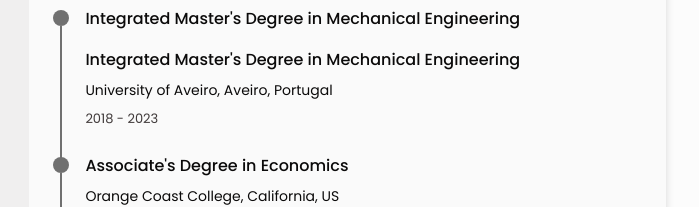
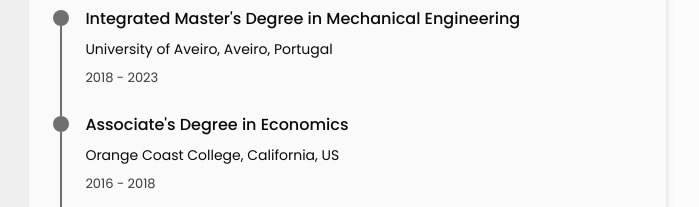
Before and after one commit to hugohashi/hugohashi.github.io, a plain HTML site: page index.html in a window 1280 px wide. Shown: the part 410-617 px from the top of the page, 458-1157 px from the left. Drawn offline with nearby package versions, Linux system fonts and the light colour scheme.

Commit message:
mec eng ua website

```diff
--- a/index.html
+++ b/index.html
@@ -224,9 +224,8 @@
                                 </div>
 
                                 <div class="education_data bd-grid">
-                                    <a href="https://www.ua.pt/pt/c/482/p" target="_blank" class="certification_title"> <h3 class="education_title"> Integrated Master's Degree in Mechanical Engineering </h3>
+                                    <a href="https://www.ua.pt/pt/c/482/p" target="_blank"> <h3 class="education_title"> Integrated Master's Degree in Mechanical Engineering </h3>
                                     </a>
-                                    <h3 class="education_title"> Integrated Master's Degree in Mechanical Engineering </h3>
                                     <span class="education_studies"> University of Aveiro, Aveiro, Portugal</span>
                                     <span class="education_year"> 2018 - 2023</span>
                                 </div>
```
